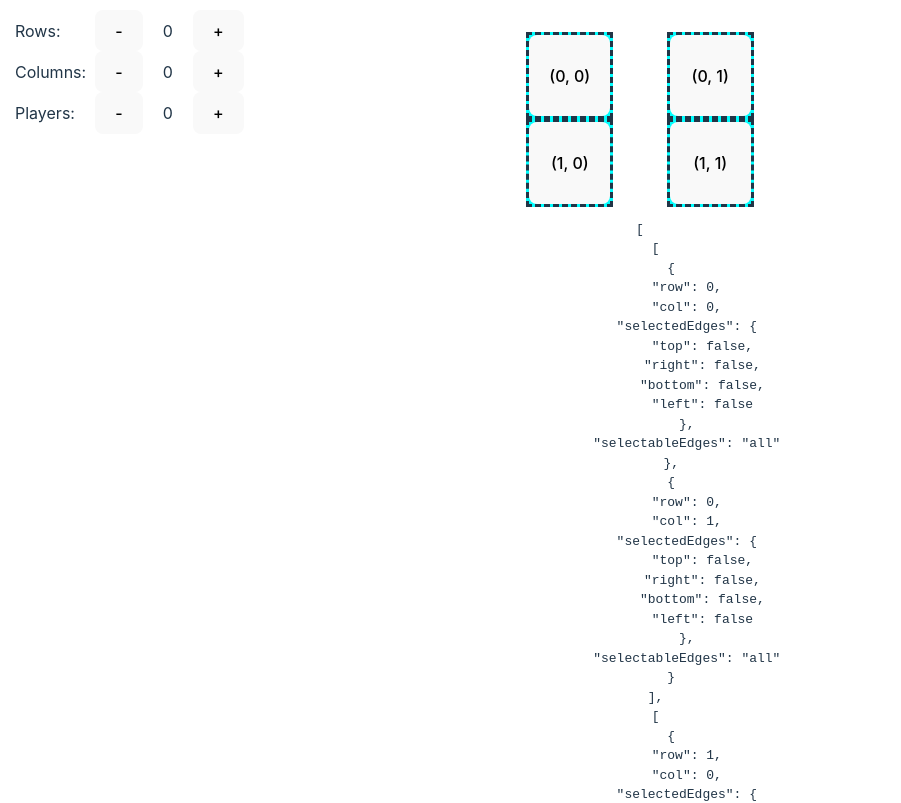
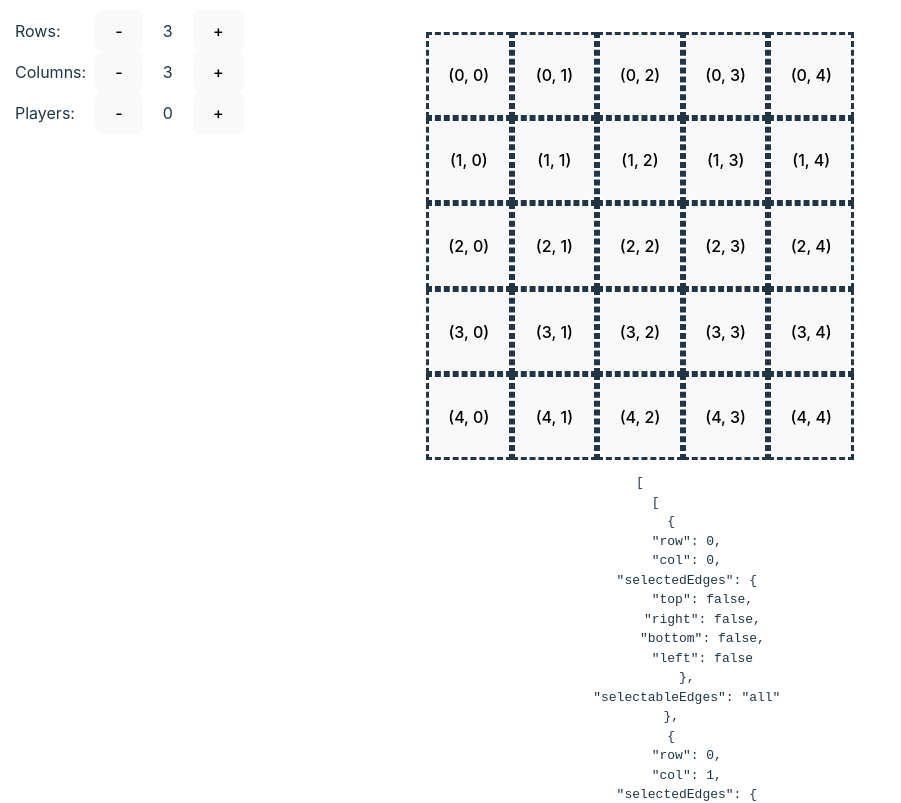
Before and after one commit to gjpg/boxes, a React (Vite) app: page / in a window 1280 px wide. Shown: the top 803 px of the page, without its empty margins (0-901 px from the left). Built offline with nearby package versions, Linux system fonts and the light colour scheme.

Commit message:
fixing outline/border

```diff
--- a/src/App.tsx
+++ b/src/App.tsx
@@ -21,8 +21,8 @@ const makeGrid = (numRows: number, numCols: number): Box[][] => {
 };
 
 const App: React.FC = () => {
-  const [rowCount, setRowCount] = useState<number>(0);
-  const [columnCount, setColumnCount] = useState<number>(0);
+  const [rowCount, setRowCount] = useState<number>(3);
+  const [columnCount, setColumnCount] = useState<number>(3);
   const [playerCount, setPlayerCount] = useState<number>(0);
   const [, setRefresh] = useState<number>(0);
   const forceRefresh = useCallback(() => setRefresh((r) => r + 1), []);
--- a/src/Grid.tsx
+++ b/src/Grid.tsx
@@ -97,10 +97,9 @@ const BoxCell: React.FC<BoxCellInterface> = ({
       className={listSelectedEdges.join(" ")}
     >
       <button onClick={clicked} className={`content ${box.className || ""}`}>
-        ({box.row}, {box.col})
-        {mouseCoordinates.x !== null &&
-          mouseCoordinates.y !== null &&
-          `(Mouse: ${mouseCoordinates.x}, ${mouseCoordinates.y})`}
+        ({box.row}, {box.col}){/*{mouseCoordinates.x !== null &&*/}
+        {/*  mouseCoordinates.y !== null &&*/}
+        {/*  `(Mouse: ${mouseCoordinates.x}, ${mouseCoordinates.y})`}*/}
       </button>
     </div>
   );
--- a/src/styles.css
+++ b/src/styles.css
@@ -60,21 +60,44 @@ button.content {
   /*text-overflow: ellipsis;*/
   box-sizing: border-box;
   /*vertical-align: middle;*/
+  outline: none;
+  box-shadow: none;
+  border-width: 0;
 
 }
 
 .dynamic-table {
   display: grid;
   border-collapse: collapse;
+  border-width: 0;
 
 
   & > * {
     border-style: dashed;
-    background-color: cyan;
+    /*background-color: cyan;*/
     border-collapse: collapse;
   }
 }
 
+button:focus {outline: none !important;
+  border: transparent !important;
+
+}
+button:focus-visible {outline: none !important;
+  border: transparent !important;
+}
+button:active {outline: none !important;
+  border: transparent !important;
+}
+button:hover {
+  background-color: #213547;
+  border: transparent !important;
+  outline: none !important;
+}
+
+
+
+
 /*Giant gap between columns*/
 /*Border collapse ignored*/
 /*Still changing size when clicked*/
```
